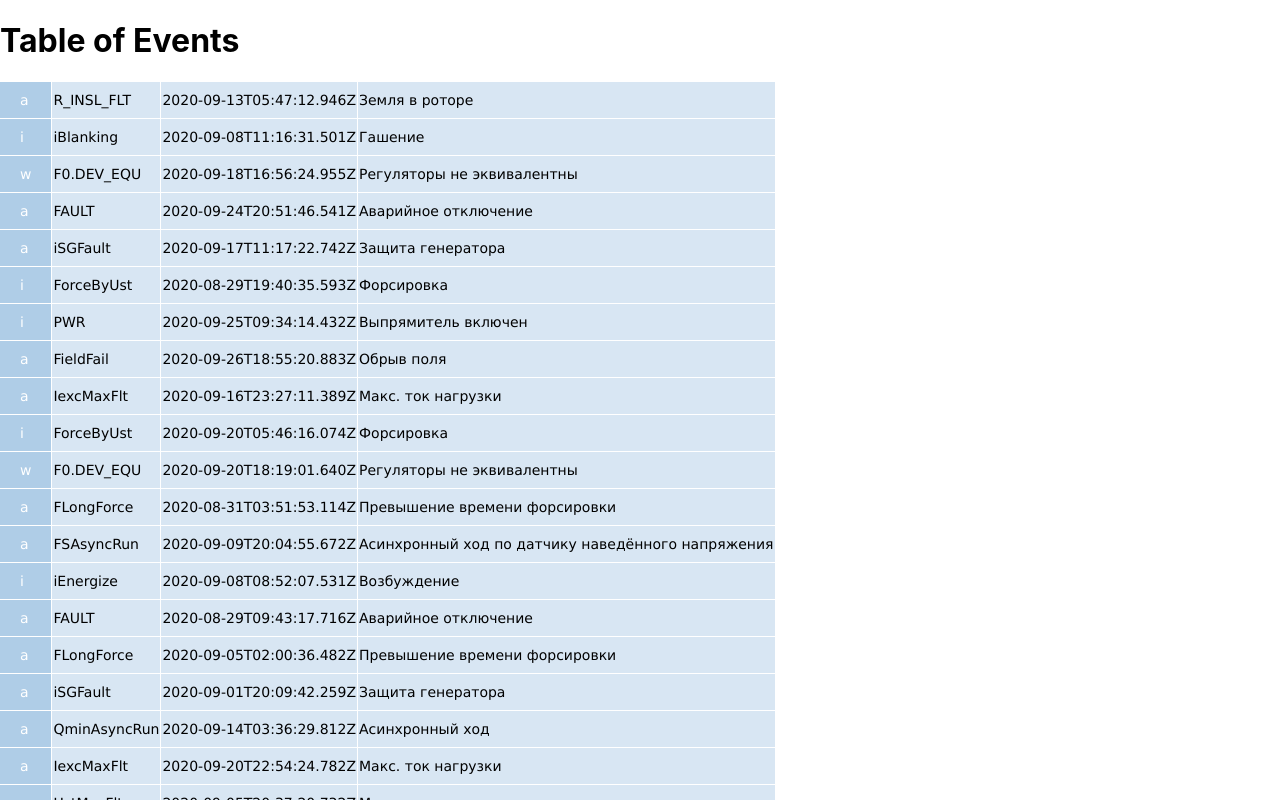
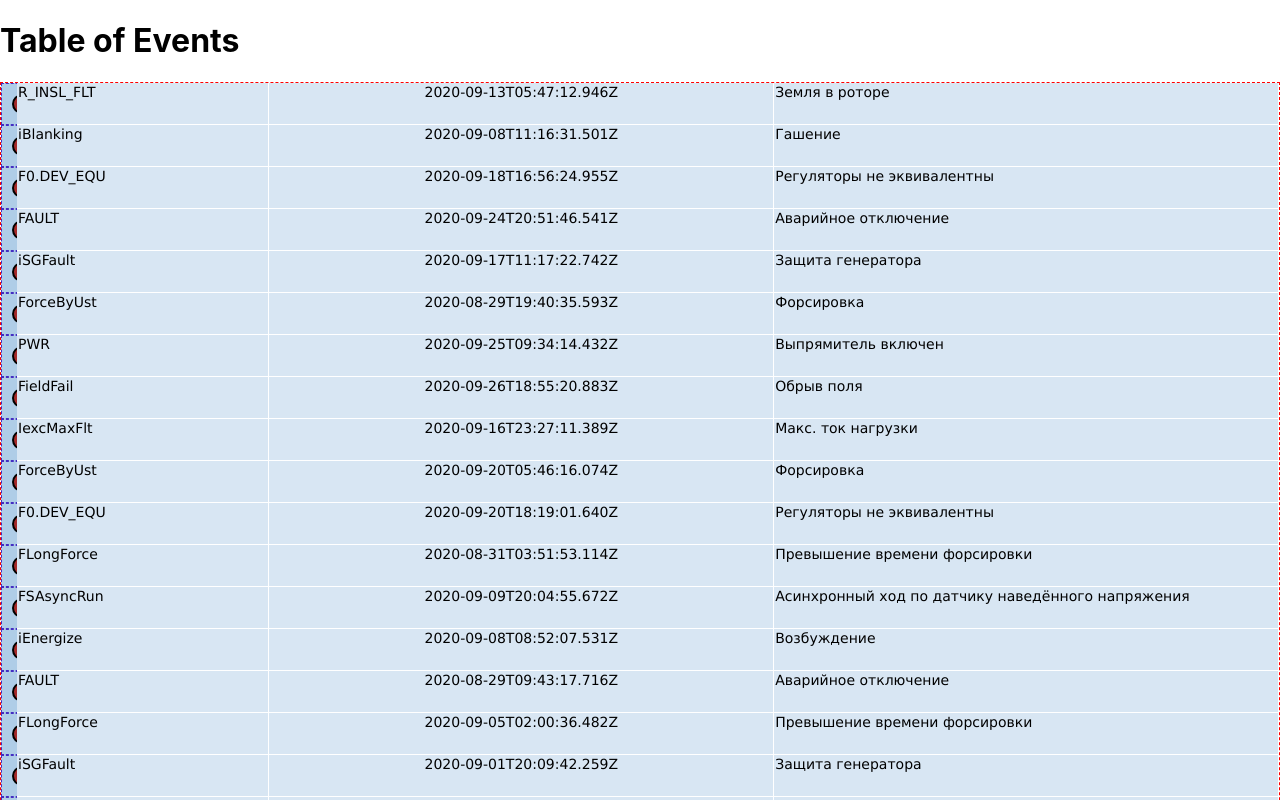
Before and after one commit to GerasimGerasimov/dexop-events-table, a React (Create React App) app: page / in a window 1280 px wide. Shown: the top 800 px of the page. Built offline with nearby package versions, Linux system fonts and the light colour scheme.

Commit message:
пытался выровнять ширину 1-й ячейки с картинкой - тщетно. Ширина меняется, но ячепйку полностью не контролирую.

```diff
--- a/public/index.html
+++ b/public/index.html
@@ -9,11 +9,6 @@
       name="description"
       content="Web site created using create-react-app"
     />
-    <!--
-      manifest.json provides metadata used when your web app is installed on a
-      user's mobile device or desktop. See https://developers.google.com/web/fundamentals/web-app-manifest/
-    -->
-    <link rel="manifest" href="%PUBLIC_URL%/manifest.json" />
     <!--
       Notice the use of %PUBLIC_URL% in the tags above.
       It will be replaced with the URL of the `public` folder during the build.
--- a/src/components/table/EventsTable.css
+++ b/src/components/table/EventsTable.css
@@ -0,0 +1,35 @@
+.grid {
+  display: grid;
+  grid-template-columns: 16px minmax(50px, 1fr) minmax(250px, 2fr) minmax(150px, 2fr);
+}
+
+.w100p {
+  width: 100%;
+  border: 1px dashed red;
+  /*font-size: calc(0.1rem + 2vw); /* 5px is first minimal base size. and 3% of viewport width */
+}
+
+thead,
+tbody,
+tr {
+  display: contents;
+}
+
+.mw{
+  box-sizing: border-box;
+  overflow: hidden;
+  border: 1px dashed rgb(68, 46, 194);
+  display: flex;
+  /*align-items: center;*/
+  justify-content: center;
+}
+
+.circle {
+  min-width: 16px;
+  min-height: 16px;
+  max-width: 16px;
+  max-height: 16px;
+  background-color: brown;
+  border: 2px solid black;
+  border-radius: 16px;
+}
--- a/src/components/table/EventsTable.tsx
+++ b/src/components/table/EventsTable.tsx
@@ -1,4 +1,5 @@
 import React, { Component } from "react";
+import './EventsTable.css'
 
 interface IEventItemDetails {
   type: string;
@@ -30,7 +31,7 @@ export default class EventsTable extends Component<IEventTableProps ,IEventsTabl
     return (
       <div>
         <h1>Table of Events</h1>
-        <table>
+        <table className='w100p grid'>
           <tbody>
             {
               this.props.items.map((item, index)=>{
@@ -38,9 +39,12 @@ export default class EventsTable extends Component<IEventTableProps ,IEventsTabl
                 const {type, initialValue, comment, todo} = {... details}
                 return (
                   <tr key={index}>
-                    <td>{type}</td>
+                    <td className='mw'>
+                      <div className='circle'
+                      ></div>
+                    </td>
                     <td align="left">{tag}</td>
-                    <td>{datetime}</td>
+                    <td >{datetime}</td>
                     <td align="left">{comment}</td>
                   </tr>
                 )
```
